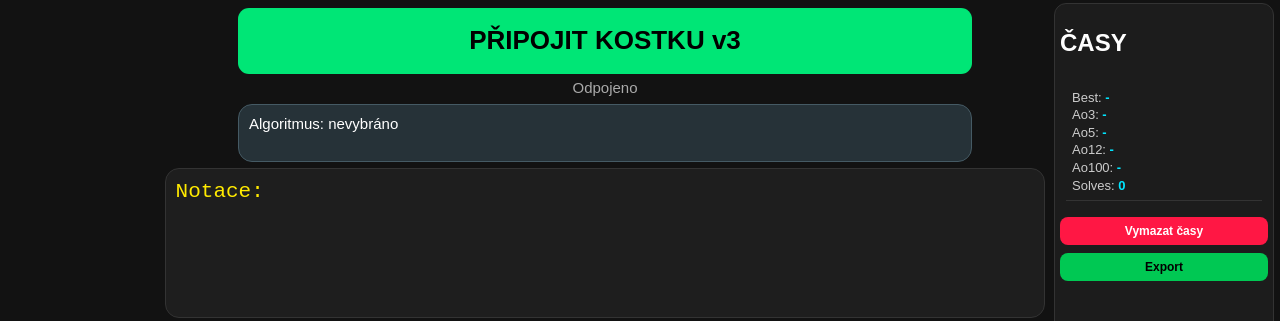
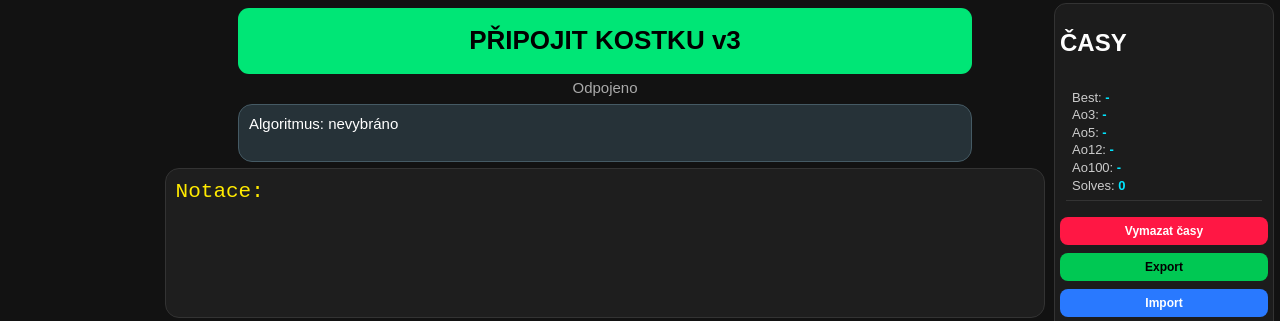
Before and after one commit to Luban78/timer, a plain HTML site: page index.html in a window 1280 px wide. Shown: the top 321 px of the page. Drawn offline with Linux system fonts and the light colour scheme.

Commit message:
v0.17 Add import button

```diff
--- a/app.js
+++ b/app.js
@@ -46,6 +46,10 @@ const exportModal=document.getElementById("export-modal");
 const exportText=document.getElementById("export-text");
 const closeExportBtn=document.getElementById("close-export-btn");
 const copyExportBtn=document.getElementById("copy-export-btn");
+const importHistoryBtn=document.getElementById("import-history-btn");
+importHistoryBtn.onclick=()=>{
+  alert("Import připravujeme");
+};
 
 exportHistoryBtn.onclick=()=>{
   exportText.value=JSON.stringify(savedSolves,null,2);
--- a/index.html
+++ b/index.html
@@ -60,6 +60,7 @@
 
   <button id="clear-history-btn">Vymazat časy</button>
   <button id="export-history-btn">Export</button>
+  <button id="import-history-btn">Import</button>
   <div id="history-list"></div>
 </div>
 
@@ -85,8 +86,12 @@
     <textarea id="export-text"></textarea>
     <div class="export-buttons">
   <button id="copy-export-btn">📋 Kopírovat</button>
+
   <button id="close-export-btn" class="closeBtn">Zavřít</button>
+
 </div>
+
+
   </div>
 </div>
 <script type="module" src="./app.js"></script>
--- a/style.css
+++ b/style.css
@@ -628,3 +628,13 @@ Open Window detail solve
   font-family:monospace;
   font-size:12px;
 }
+/*importní okno*/
+#import-history-btn{
+  width:100%;
+  margin-top:8px;
+  padding:7px 4px;
+  font-size:12px;
+  border-radius:8px;
+  background:#2979ff;
+  color:white;
+}
```
